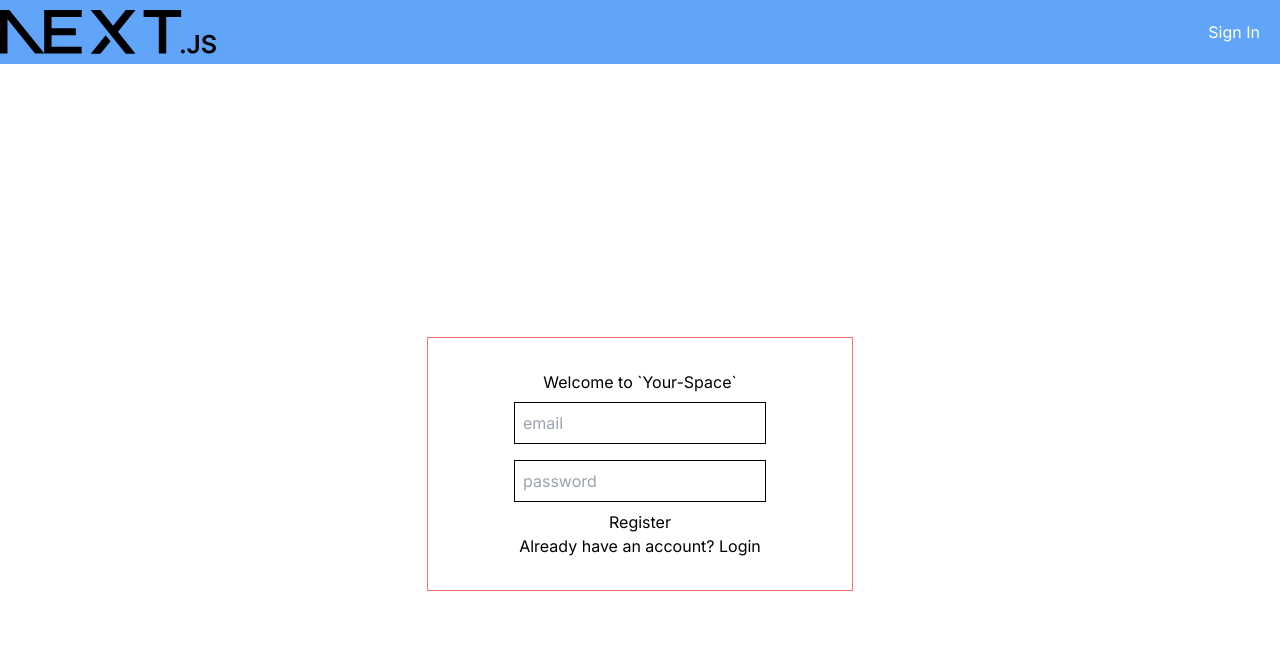
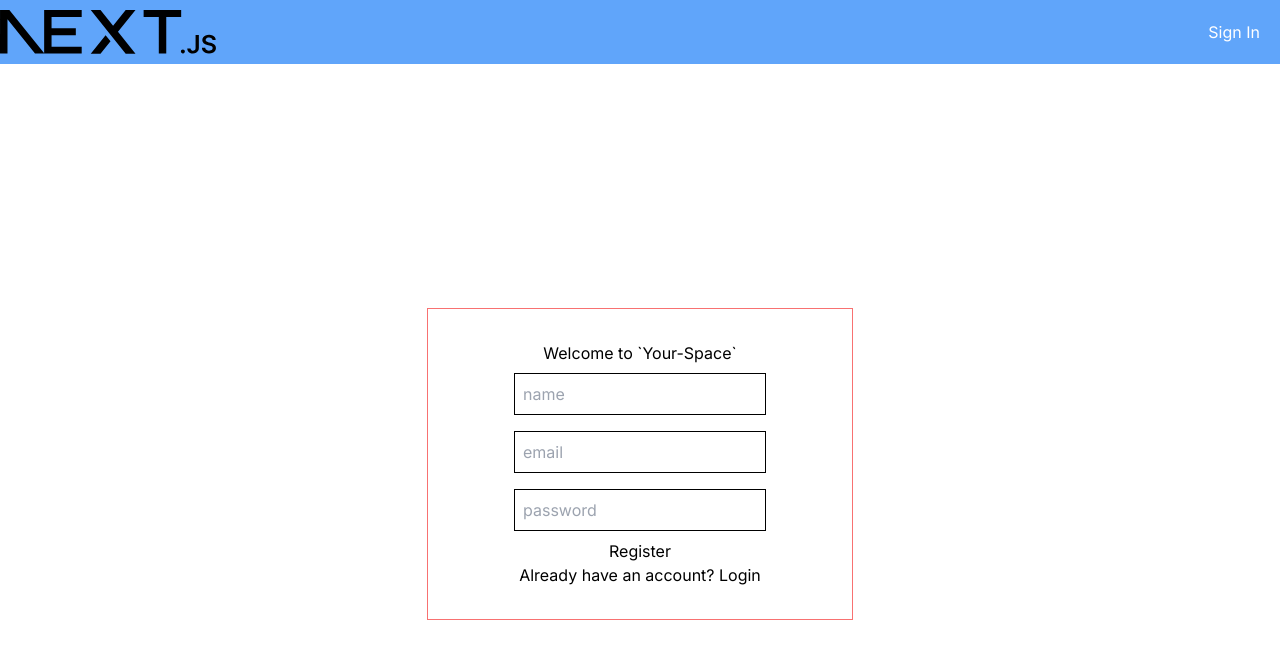
Before and after one commit to joe-bor/your-space, a Next.js app: page /register in a window 1280 px wide. Shown: the top 658 px of the page. Built offline with nearby package versions, Linux system fonts and the light colour scheme; no server answers.

Commit message:
add name field in register form and back-end route

```diff
--- a/app/api/auth/register/route.ts
+++ b/app/api/auth/register/route.ts
@@ -5,7 +5,7 @@ import { hash } from "bcrypt";
 export async function POST(request: Request) {
   try {
     // extract name, email, password from the request sent
-    const { email, password } = await request.json();
+    const { name, email, password } = await request.json();
     const hashedPassword = await hash(password, 10);
 
     // check if user already exist in the database
@@ -15,6 +15,7 @@ export async function POST(request: Request) {
     } else {
       const newUser = await prisma.user.create({
         data: {
+          name: name,
           email: email,
           password: hashedPassword,
         },
--- a/app/register/RegisterForm.tsx
+++ b/app/register/RegisterForm.tsx
@@ -42,6 +42,12 @@ export default function RegisterForm({
       onSubmit={handleFormSubmit}
     >
       <input
+        className=" border border-black text-black m-2 p-2"
+        type="text"
+        name="name"
+        placeholder="name"
+      />
+      <input
         className="border border-black text-black m-2 p-2"
         type="text"
         name="email"
```
